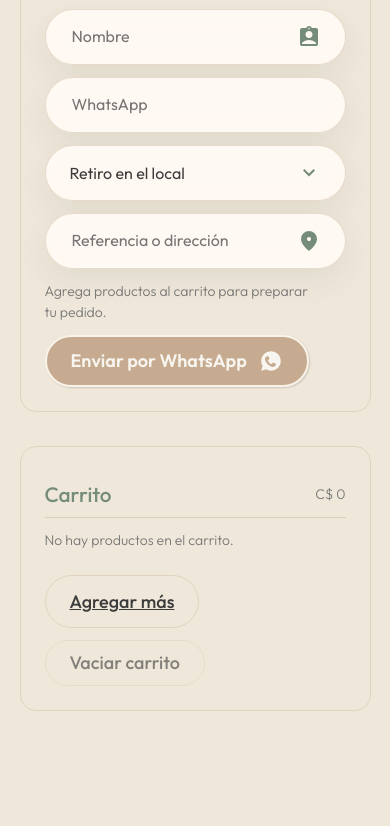
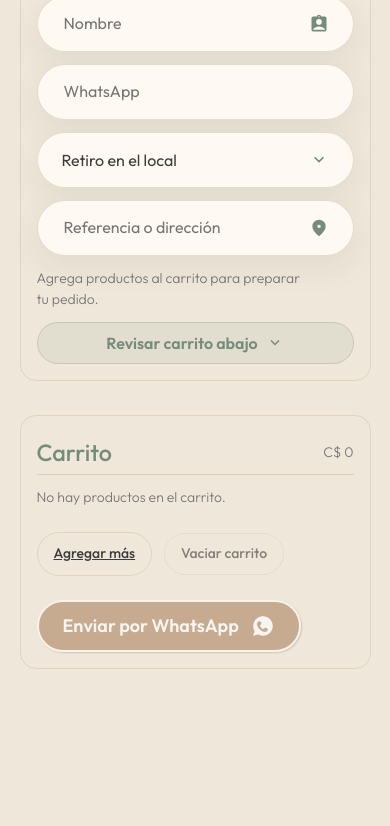
Before and after one commit to Mauriel-Gonzalez/Panda-Bubble-Tea, a website built with Vite: page frontend/checkout.html in a window 390 px wide. Shown: the part 265-1091 px from the top of the page. After the commit the page ends 1049 px from the top, so only its background shows below. Built offline with nearby package versions, Linux system fonts and the light colour scheme.

Commit message:
Improve mobile checkout review flow

```diff
--- a/frontend/checkout.html
+++ b/frontend/checkout.html
@@ -53,6 +53,12 @@
                     <a class="control" href="./menu.html">Agregar más</a>
                     <button class="control" type="button" data-clear-cart>Vaciar carrito</button>
                 </div>
+
+                <button class="control control-primary checkout-submit checkout-submit-mobile" type="submit"
+                    form="checkout-form" data-submit-order>
+                    Enviar por WhatsApp
+                    <span class="icon" style="--icon: url('/src/assets/icons/social/whatsapp.svg')"></span>
+                </button>
             </section>
 
             <section class="drink-section checkout-card checkout-customer-card" aria-labelledby="customer-heading">
@@ -60,7 +66,7 @@
                     <h2 class="subheading-l" id="customer-heading">Datos de entrega</h2>
                 </header>
 
-                <form class="column checkout-form" data-checkout-form>
+                <form class="column checkout-form" id="checkout-form" data-checkout-form>
                     <label class="search-form checkout-field">
                         <input class="input" type="text" name="name" placeholder="Nombre" required>
                         <span class="icon" style="--icon: url('/src/assets/icons/forms/userId.svg')"></span>
@@ -96,6 +102,11 @@
 
                     <p class="sm-p" data-checkout-note>Confirmaremos disponibilidad y entrega por WhatsApp.</p>
 
+                    <a class="checkout-scroll-cue" href="#cart-heading">
+                        Revisar carrito abajo
+                        <span class="icon" style="--icon: url('/src/assets/icons/navigation/keyDown.svg')" aria-hidden="true"></span>
+                    </a>
+
                     <button class="control control-primary checkout-submit" type="submit" data-submit-order>
                         Enviar por WhatsApp
                         <span class="icon" style="--icon: url('/src/assets/icons/social/whatsapp.svg')"></span>
--- a/frontend/src/css/checkout.css
+++ b/frontend/src/css/checkout.css
@@ -97,9 +97,9 @@
 }
 
 .checkout-field {
-    position: relative;
-    top: auto;
-    z-index: auto;
+    position: static !important;
+    top: auto !important;
+    z-index: auto !important;
     width: 100%;
     max-width: none;
     margin-inline: 0;
@@ -193,10 +193,120 @@
     white-space: nowrap;
 }
 
+.checkout-submit-mobile,
+.checkout-scroll-cue {
+    display: none;
+}
+
 .checkout-actions .control:disabled,
 .checkout-submit:disabled {
     cursor: not-allowed;
     opacity: 0.6;
+}
+
+@media (width < 900px) {
+    .checkout-page {
+        gap: clamp(1rem, 4vw, 1.5rem);
+        padding-block-start: clamp(1rem, 4vw, 1.5rem);
+    }
+
+    .checkout-card {
+        padding: clamp(1rem, 4vw, 1.35rem);
+    }
+
+    .checkout-card .drink-heading {
+        padding-block: 0.55rem;
+    }
+
+    .checkout-card .drink-heading .subheading-l,
+    .checkout-page .page-header .heading-l {
+        font-size: clamp(1.45rem, 6vw, 2rem);
+        line-height: 1.05;
+    }
+
+    .checkout-form {
+        gap: 0.75rem;
+    }
+
+    .checkout-field {
+        min-height: 48px;
+        padding-block: 0.62rem;
+        padding-inline: 1rem;
+    }
+
+    .checkout-field .icon,
+    .checkout-select-icon {
+        inline-size: 20px;
+        block-size: 20px;
+    }
+
+    .checkout-scroll-cue {
+        display: inline-flex;
+        align-items: center;
+        justify-content: center;
+        gap: 0.5rem;
+        width: 100%;
+        min-height: 42px;
+        border: 1px solid rgb(118 140 122 / 26%);
+        border-radius: var(--br-round);
+        background-color: rgb(118 140 122 / 10%);
+        color: #768c7a;
+        font-weight: var(--fw-semi);
+        text-decoration: none;
+    }
+
+    .checkout-scroll-cue .icon {
+        inline-size: 18px;
+        block-size: 18px;
+    }
+
+    .checkout-form > .checkout-submit {
+        display: none;
+    }
+
+    .checkout-submit-mobile {
+        display: inline-flex;
+        margin-block-start: var(--gap-m);
+    }
+
+    .cart-list {
+        gap: var(--gap-m);
+    }
+
+    .cart-item {
+        grid-template-columns: 72px minmax(0, 1fr);
+        gap: 0.75rem;
+    }
+
+    .cart-item-img {
+        width: 72px;
+        height: 88px;
+    }
+
+    .cart-item-content {
+        gap: 0.45rem;
+    }
+
+    .cart-item .price {
+        padding: 0.45rem 0.75rem;
+        font-size: var(--fs-s);
+    }
+
+    .quantity-btn {
+        width: 34px;
+        height: 34px;
+    }
+
+    .checkout-actions {
+        gap: 0.65rem;
+    }
+
+    .checkout-actions .control {
+        justify-content: center;
+        min-height: 42px;
+        padding: 0.65rem 1rem;
+        font-size: var(--fs-s);
+    }
 }
 
 @media (width >= 620px) {
--- a/frontend/src/js/checkout.js
+++ b/frontend/src/js/checkout.js
@@ -5,7 +5,7 @@ function getCheckoutElements() {
     cartTotal: document.querySelector('[data-cart-total]'),
     checkoutForm: document.querySelector('[data-checkout-form]'),
     checkoutNote: document.querySelector('[data-checkout-note]'),
-    submitOrderButton: document.querySelector('[data-submit-order]'),
+    submitOrderButtons: [...document.querySelectorAll('[data-submit-order]')],
     clearCartButton: document.querySelector('[data-clear-cart]')
   }
 }
@@ -42,9 +42,9 @@ function renderCart() {
   elements.emptyCart.classList.toggle('hidden', items.length > 0)
   elements.cartTotal.textContent = cart.formatCurrency(cart.getCartTotal(items))
 
-  if (elements.submitOrderButton) {
-    elements.submitOrderButton.disabled = items.length === 0
-  }
+  elements.submitOrderButtons.forEach((button) => {
+    button.disabled = items.length === 0
+  })
 
   if (elements.clearCartButton) {
     elements.clearCartButton.disabled = items.length === 0
```
